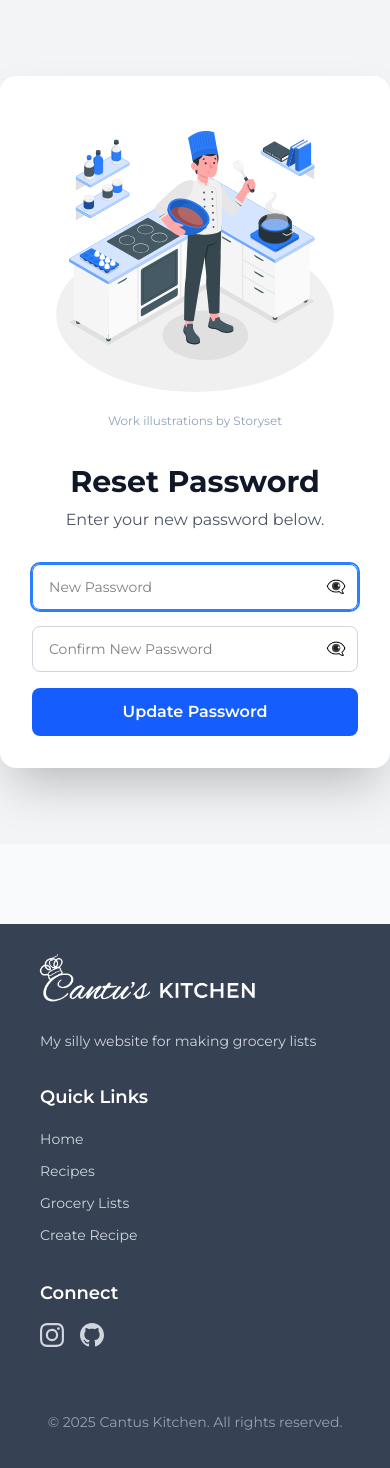
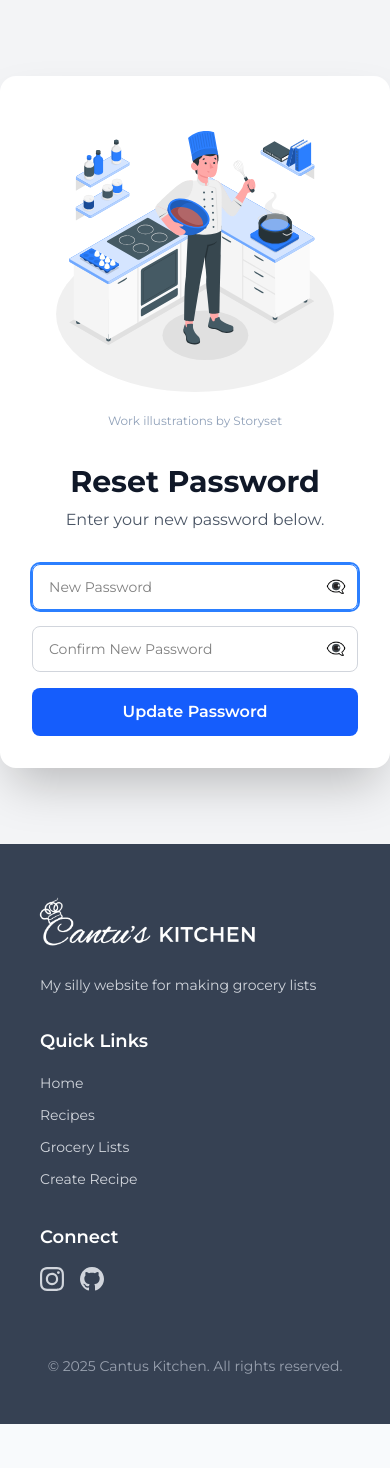
Before and after one commit to reesecantu/cantus-kitchen, a React (Vite) app: page /reset-password in a window 390 px wide. Shown: the top 1468 px of the page. After the commit the page ends 1424 px from the top, so only its background shows below. Built offline with nearby package versions, Linux system fonts and the light colour scheme; no server answers.

Commit message:
style tweaking

```diff
--- a/src/App.tsx
+++ b/src/App.tsx
@@ -24,7 +24,7 @@ function App() {
   return (
     <div>
       {!hideNavbar && <Navbar />}
-      <div className={hideNavbar ? "pb-20" : "pt-20 pb-20"}>
+      <div className={hideNavbar ? "" : "pt-20"}>
         <Routes>
           <Route path="/" element={<Home />} />
           <Route path="/sign-in" element={<SignIn />} />
--- a/src/components/Footer.tsx
+++ b/src/components/Footer.tsx
@@ -8,7 +8,7 @@ export const Footer = () => {
         <div className="grid grid-cols-1 md:grid-cols-4 gap-8 md:pl-0 pl-6">
           {/* Logo and Description */}
           <div className="md:col-span-2">
-            <Link to="/" className="inline-block mb-4 -ml-3 -mt-6">
+            <Link to="/" className="inline-block mb-4 -ml-3 md:-mt-6">
               <img
                 src={logoLongBlue}
                 alt="Cantus Kitchen Logo"
```
